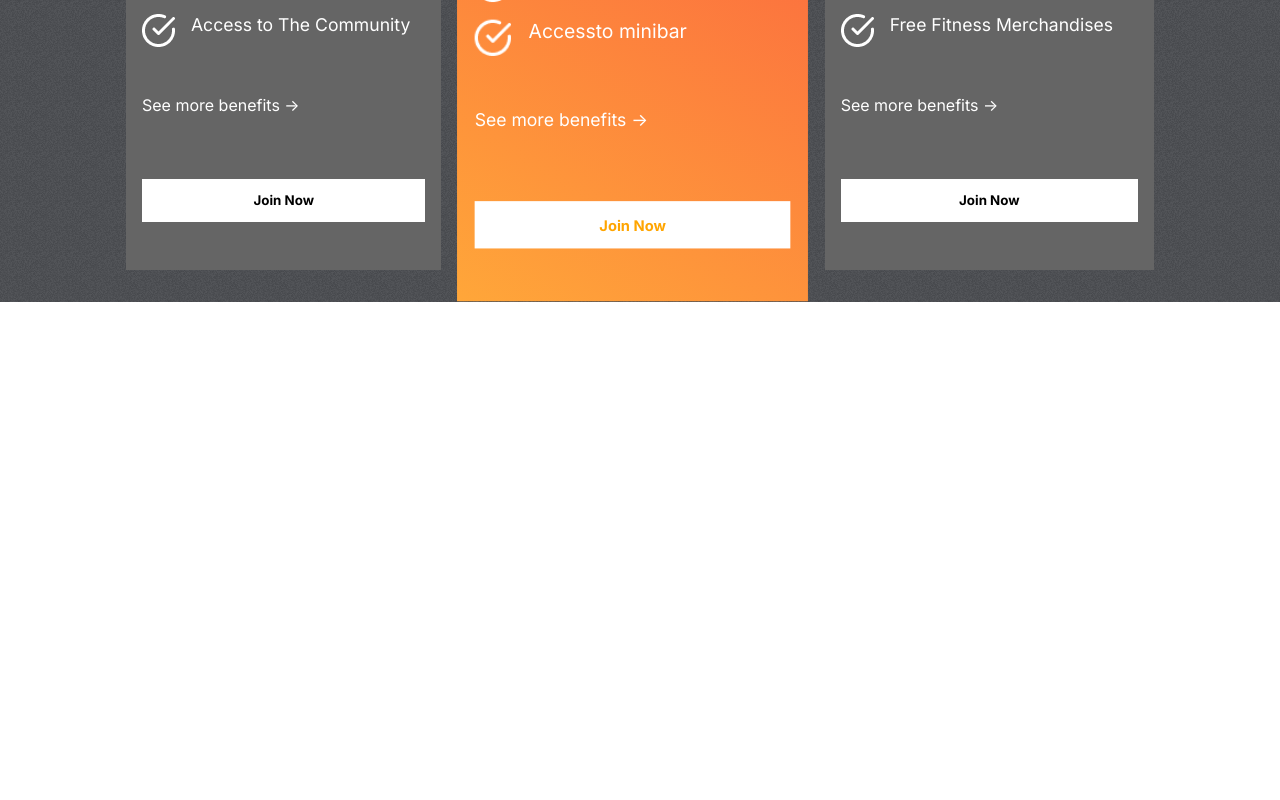
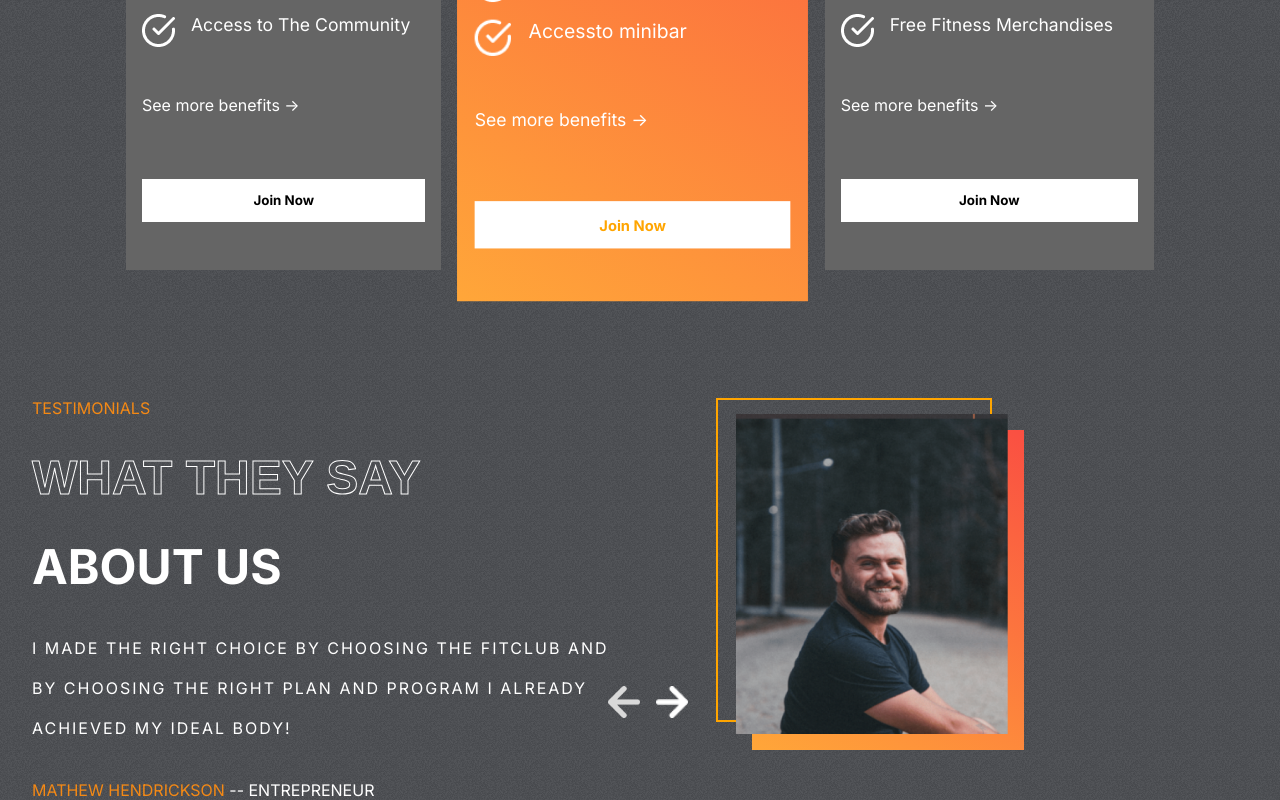
Before and after one commit to teamkotlin/FitnessClub, a React (Create React App) app: page / in a window 1280 px wide. Shown: the part 1934-2734 px from the top of the page. Before the commit the page ends 2236 px from the top, so only its background shows below. Built offline with nearby package versions, Linux system fonts and the light colour scheme.

Commit message:
testimonials sections

```diff
--- a/src/App.js
+++ b/src/App.js
@@ -2,12 +2,14 @@ import './App.css';
 import Hero from './components/Hero';
 import Plans from './components/plans/Plans';
 import Programs from './components/programs/Programs';
+import Testimonials from './components/testimonials/Testimonials';
 function App() {
   return (
     <div className="App">
           <Hero/>
           <Programs/>
           <Plans/>
+          <Testimonials/>
     </div>
   );
 }
--- /dev/null
+++ b/src/components/testimonials/Testimonials.css
@@ -0,0 +1,77 @@
+.testimonials{
+    display: flex;
+    gap: 1rem;
+    padding: 0rem 2rem;
+
+}
+.right-t{
+    display: flex;
+    flex-direction: column;
+    justify-content: space-between;
+    flex: 1;
+    text-transform: uppercase;
+    color: white;
+}
+.right-t > :nth-child(1){
+    color: var(--orange);
+}
+.right-t > :nth-child(2),.right-t > :nth-child(3){
+    font-weight: bold;
+    font-size: 3rem;
+    padding-top: 2rem;
+}
+.right-t > :nth-child(4){
+    line-height: 40px;
+    letter-spacing: 2px;
+    padding-top: 2rem;
+    padding-bottom: 2rem;
+}
+.review-author > :nth-child(1){
+    color: var(--orange);
+}
+.left-t{
+    display: flex;
+    flex: 1;
+    position: relative;
+}
+.left-t > :nth-child(1){
+    height: 20rem;
+    width: 17rem;
+    display: flex;
+    position: absolute;
+    top: 0rem;
+    right: 16rem;
+    background-color: transparent;
+    border: 2px solid orange;
+}
+.left-t > :nth-child(2){
+    height: 20rem;
+    width: 17rem;
+    display: flex;
+    position: absolute;
+    top: 2rem;
+    right: 14rem;
+    background: var(--planCard);
+
+}
+.left-t > :nth-child(3){
+    width: 17rem;
+    height: 20rem;
+    top: 1rem;
+    right: 15rem;
+    display: flex;
+    position: absolute;
+}
+.arrows{
+    display: flex;
+    position: absolute;
+    top: 18rem;
+    right: 35rem;
+    gap: 1rem;
+}
+.arrows > :nth-child(1),.arrows > :nth-child(2){
+    width: 2rem;
+    height: 2rem;
+    cursor: pointer;
+
+}
--- /dev/null
+++ b/src/components/testimonials/Testimonials.jsx
@@ -0,0 +1,39 @@
+import React, { useState } from 'react'
+import './Testimonials.css'
+import {testimonialsData} from '../../data/testimonialsData'
+import LeftArrow from '../../assets/leftArrow.png'
+import RightArrow from '../../assets/rightArrow.png'
+const Testimonials = () => {
+    const [selected,setSelected] = useState(0)
+    const tLength = testimonialsData.length;
+  return (
+    <div className='testimonials'>
+        <div className="right-t">
+        <span>testimonials</span>
+      <span className='stroke-text'>what they say</span>
+      <span>about us</span>
+      <span>{testimonialsData[selected].review}</span>
+      <div className='review-author'>
+        <span>{testimonialsData[selected].name} </span>
+         -- <span> {testimonialsData[selected].status}</span>
+      </div>
+        </div>
+        <div className="left-t">
+            <div></div>
+            <div></div>
+            <img src={testimonialsData[selected].image} alt="" />
+            { <div className="arrows">
+                <img onClick={()=>{
+                    selected !== 0?setSelected((prev)=>{return prev-1}):setSelected(0)
+                }} src={LeftArrow} alt="" />
+                <img onClick={()=>{
+                    selected !== tLength-1?setSelected((prev)=>prev+1):setSelected(tLength-1)
+                }} src={RightArrow} alt="" />
+            </div> }
+        </div>
+
+    </div>
+  )
+}
+
+export default Testimonials
```
Also changed, not shown: 1 other file (tests, documents, lock files or other folders).
